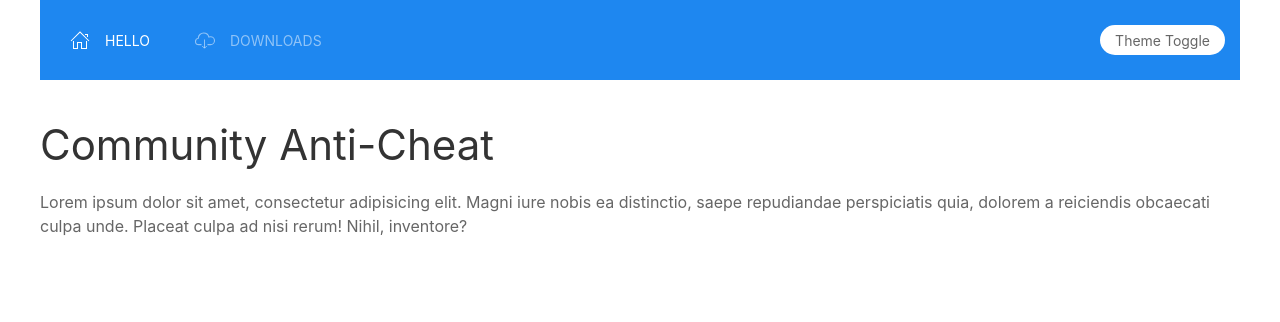
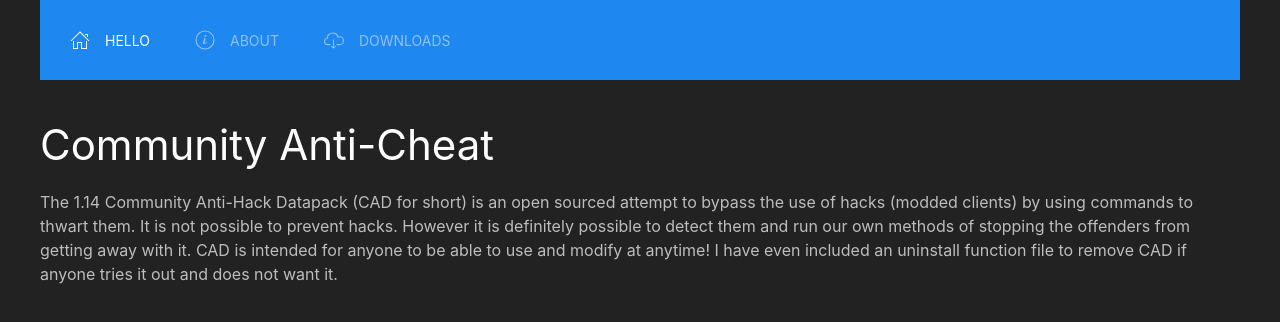
Before and after one commit to TheNuclearNexus/Community-Anti-Hack, a plain HTML site: page index.html in a window 1280 px wide. Drawn offline with Linux system fonts and the light colour scheme.

Commit message:
Tweaked things
Disabled light mode because I can't get the switch working the way I want it

```diff
--- a/assets/css/cah.css
+++ b/assets/css/cah.css
@@ -1,4 +1,4 @@
-html.transition,
+/*html.transition,
 html.transition *,
 html.transition *:before,
 html.transition *:after {
@@ -10,3 +10,4 @@ html.transition *:after {
   position: absolute;
   right: 15px;
 }
+*/
--- a/assets/js/cah.js
+++ b/assets/js/cah.js
@@ -1,8 +1,24 @@
-function themeChange() {
-  document.documentElement.classList.add("transition");
-  window.setTimeout(() => {
-    document.documentElement.classList.remove("transition");
-  }, 250);
-  document.documentElement.classList.toggle("uk-light");
-  document.documentElement.classList.toggle("uk-background-secondary");
-}
+/*const theme = localStorage.getItem("theme");
+
+window.onload = () => {
+  const theme = localStorage.getItem("theme");
+  if (!theme) return setTheme("light");
+  return setTheme(theme);
+};
+
+const setTheme = color => {
+  setTheme(theme ? (theme === "dark" ? "dark" : "light") : "light");
+
+  if (color === "dark") {
+    localStorage.setItem("theme", "dark");
+    document.documentElement.classList.add("uk-light");
+    document.documentElement.classList.add("uk-background-secondary");
+  } else {
+    localStorage.setItem("theme", "light");
+    document.documentElement.classList.remove("uk-light");
+    document.documentElement.classList.remove("uk-background-secondary");
+  }
+};
+
+setTheme(theme ? (theme === "dark" ? "dark" : "light") : "light");
+*/
--- a/index.html
+++ b/index.html
@@ -1,51 +1,78 @@
 <!DOCTYPE html>
-<html lang="en">
-
+<html lang="en" class="uk-light uk-background-secondary">
   <head>
     <meta charset="UTF-8" />
     <meta name="viewport" content="width=device-width, initial-scale=1.0" />
     <meta http-equiv="X-UA-Compatible" content="ie=edge" />
     <title>Community Anti-Cheat</title>
 
-	<link rel="stylesheet" href="assets/css/cah.css">
+    <link rel="stylesheet" href="assets/css/cah.css" />
     <link rel="stylesheet" href="assets/css/uikit/uikit.min.css" />
 
-
-	<script src="assets/js/cah.js" defer></script>
+    <script src="assets/js/cah.js"></script>
     <script src="assets/js/uikit/uikit.min.js" defer></script>
     <script src="assets/js/uikit/uikit-icons.min.js" defer></script>
   </head>
 
   <nav uk-navbar class="uk-light uk-background-primary uk-navbar-left">
     <ul class="uk-navbar-nav">
-		<li class="uk-active"><a href=""><span uk-icon="icon: home" class="uk-padding-small"></span>Hello</a></li>
+      <li class="uk-active">
+        <a href="/"
+          ><span uk-icon="icon: home" class="uk-padding-small"></span>Hello</a
+        >
+      </li>
       <li>
-			<a href="#"><span uk-icon="icon: cloud-download" class="uk-padding-small"></span>Downloads</a>
+        <a href="/pages/about.html"
+          ><span uk-icon="icon: info" class="uk-padding-small"></span>About</a
+        >
+      </li>
+      <li>
+        <a href="#"
+          ><span uk-icon="icon: cloud-download" class="uk-padding-small"></span
+          >Downloads</a
+        >
         <div class="uk-navbar-dropdown">
           <ul class="uk-nav uk-navbar-dropdown-nav">
             <li>
-						<a href="#"><span uk-icon="icon: cog"
-								class="uk-padding-small uk-padding-remove-vertical uk-padding-remove-left"></span>Datapack</a>
+              <a href="#"
+                ><span
+                  uk-icon="icon: cog"
+                  class="uk-padding-small uk-padding-remove-vertical uk-padding-remove-left"
+                ></span
+                >Datapack</a
+              >
             </li>
             <li>
-						<a href="#"><span uk-icon="icon: database"
-								class="uk-padding-small uk-padding-remove-vertical uk-padding-remove-left"></span>dManager</a>
+              <a href="#"
+                ><span
+                  uk-icon="icon: database"
+                  class="uk-padding-small uk-padding-remove-vertical uk-padding-remove-left"
+                ></span
+                >dManager</a
+              >
             </li>
           </ul>
         </div>
       </li>
     </ul>
-	<a class="uk-badge uk-padding-small cah-switcher" onclick="themeChange();">Theme Toggle</a>
+    <!-- Disabled cause I can't get it to work
+    <a class="uk-badge uk-padding-small cah-switcher" onclick="setTheme;"
+      >Theme Toggle</a
+    >
+    -->
   </nav>
 
   <body class="uk-container">
     <h1>Community Anti-Cheat</h1>
 
     <p>
-		Lorem ipsum dolor sit amet, consectetur adipisicing elit. Magni iure nobis
-		ea distinctio, saepe repudiandae perspiciatis quia, dolorem a reiciendis
-		obcaecati culpa unde. Placeat culpa ad nisi rerum! Nihil, inventore?
+      The 1.14 Community Anti-Hack Datapack (CAD for short) is an open sourced
+      attempt to bypass the use of hacks (modded clients) by using commands to
+      thwart them. It is not possible to prevent hacks. However it is definitely
+      possible to detect them and run our own methods of stopping the offenders
+      from getting away with it. CAD is intended for anyone to be able to use
+      and modify at anytime! I have even included an uninstall function file to
+      remove CAD if anyone tries it out and does not want it.
     </p>
   </body>
-
 </html>
```
Lines whose indentation alone changed are shown as unchanged.
